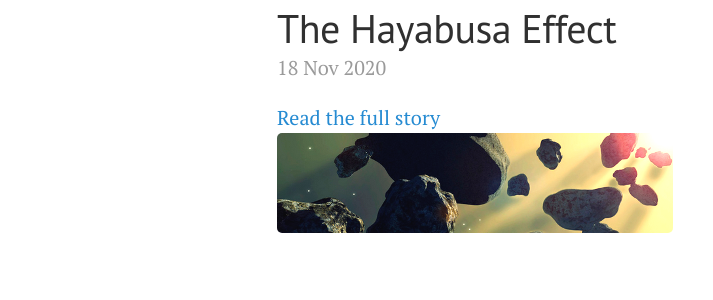
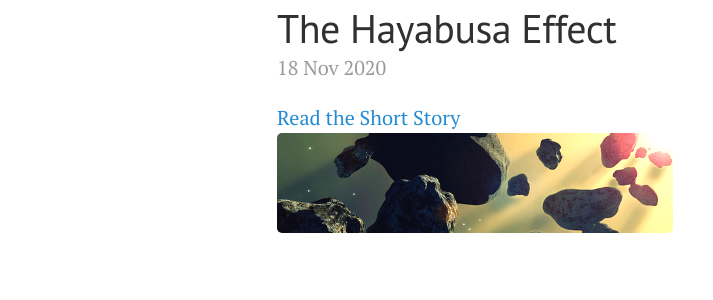
Before and after one commit to SOSTaler/sostaler.github.io, a Jekyll site: the page built from _posts/2020-11-18-The-Hayabusa-Effect.md, in a window 1280 px wide. Shown: the part 129-429 px from the top of the page, without its empty margins (3-716 px from the left). Built offline with Jekyll 4.4.1, drawn with Linux system fonts in a browser that asks for light colours; comment, search, counter and statistics services are not loaded.

Commit message:
Update 2020-11-18-The-Hayabusa-Effect.md

```diff
--- a/_posts/2020-11-18-The-Hayabusa-Effect.md
+++ b/_posts/2020-11-18-The-Hayabusa-Effect.md
@@ -5,4 +5,4 @@ date: 2020-11-18 00:00:01
 ---
 
 
-[Read the full story<br> ![Asteroids](/pic/Asteroids-Sun-400x100.png "Asteroids Sun")  ](http://rickywilhelmson.com/TheHayabusaEffect/)
+[Read the Short Story<br> ![Asteroids](/pic/Asteroids-Sun-400x100.png "Asteroids Sun")  ](http://rickywilhelmson.com/TheHayabusaEffect/)
```
